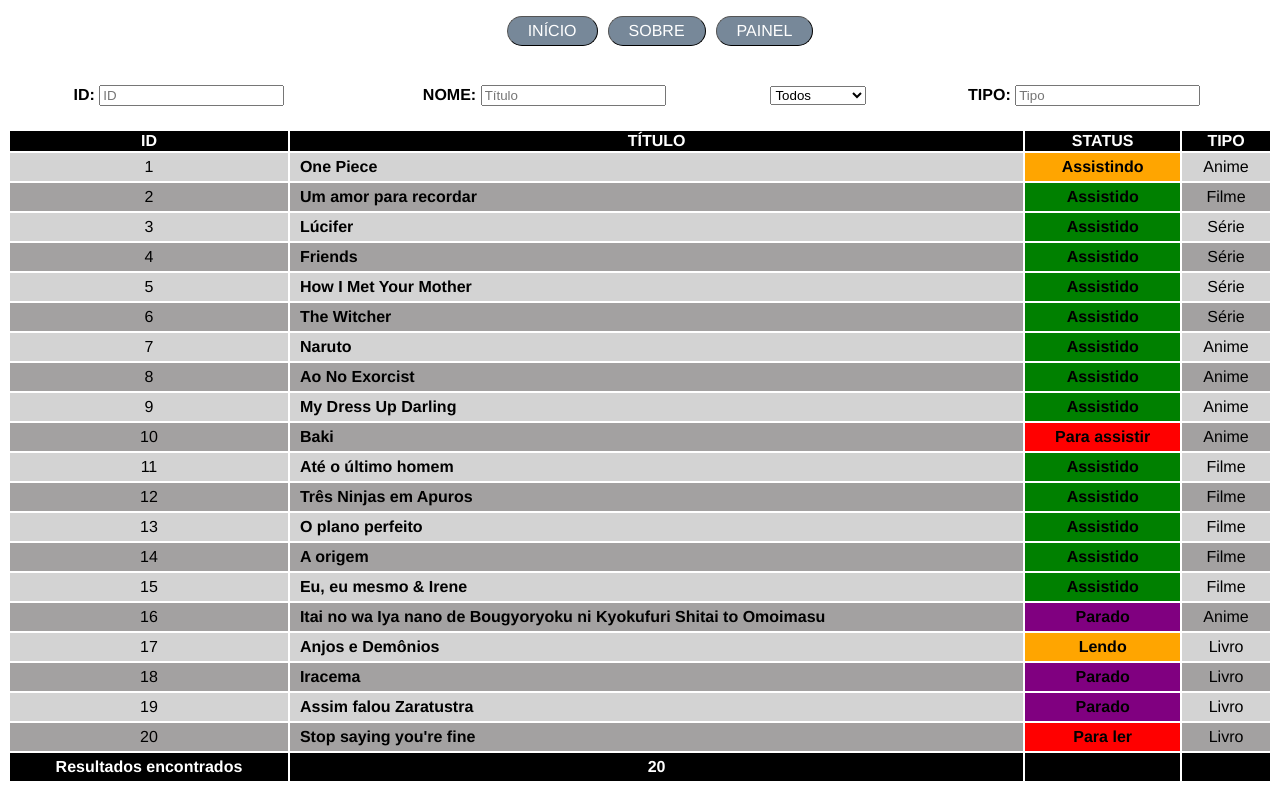
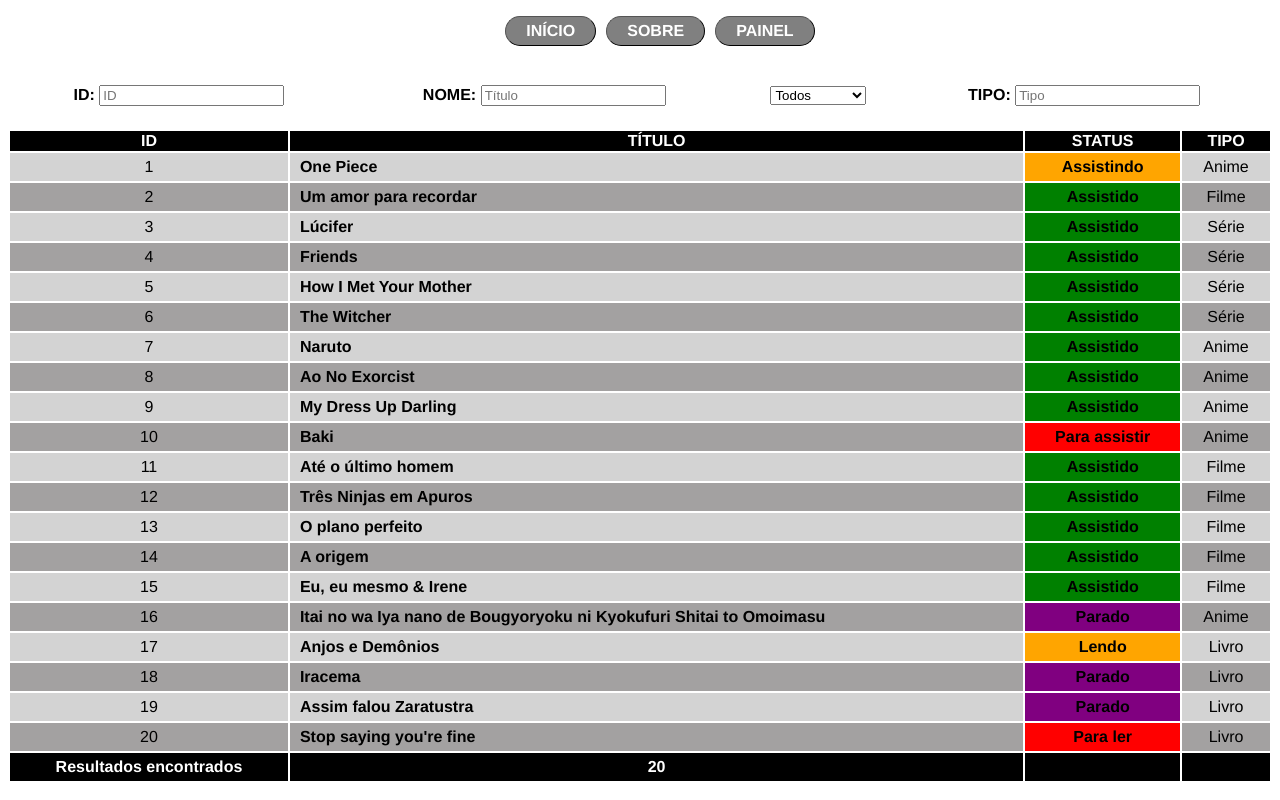
Before and after one commit to xpulquerio/Projeto_CheckList, a React (Create React App) app in the folder checklist/: page / in a window 1280 px wide. Built offline with nearby package versions, Linux system fonts and the light colour scheme.

Commit message:
Não sei quais atualizações fiz agora

```diff
--- a/checklist/src/App.js
+++ b/checklist/src/App.js
@@ -8,23 +8,31 @@
 //components
 import Menu from './components/Menu';
 import Table from './components/Table';
+import Panel from './components/Panel';
+import About from './components/About';
+
 
 
 
 function App() {
-  const [menuAtivo, setNemuAtivo] = useState(1);
+  const [activeMenu, setActiveMenu] = useState(1);
   //const files = useState(files);
   //console.log(files);
+  function changeMenu(x){
+    setActiveMenu(x)
+  };
 
   return (
     <div className="App">
       <header className="">
       </header>
       <div className="App-menu">
-        <Menu />
+        <Menu activeMenu={activeMenu} changeMenu={changeMenu}/>
       </div>
       <div className="App-body">
-        <Table files={files} />
+        {activeMenu === 1 && <Table files={files} />}
+        {activeMenu === 2 && <About />}
+        {activeMenu === 3 && <Panel />}
       </div>
     </div>
   );
--- /dev/null
+++ b/checklist/src/components/About.js
@@ -0,0 +1,9 @@
+import React from 'react'
+
+const About = () => {
+  return (
+    <div>About</div>
+  )
+}
+
+export default About
--- a/checklist/src/components/Menu.js
+++ b/checklist/src/components/Menu.js
@@ -1,13 +1,14 @@
 import React from 'react'
 import styles from './Menu.module.css'
+import Panel from './Panel.js'
 
-const Menu = () => {
+const Menu = ({activeMenu, changeMenu}) => {
   return (
     <div>
         <ul className={styles.App_Menu_ul}>
-            <li className={styles.App_Menu_li}>INÍCIO</li>
-            <li className={styles.App_Menu_li}>SOBRE</li>
-            <li className={styles.App_Menu_li}>PAINEL</li>
+            <li onClick={() => changeMenu(1)} className={styles.App_Menu_li}>INÍCIO</li>
+            <li onClick={() => changeMenu(2)} className={styles.App_Menu_li}>SOBRE</li>
+            <li onClick={() => changeMenu(3)} className={styles.App_Menu_li}>PAINEL</li>
         </ul>
     </div>
   )
--- a/checklist/src/components/Menu.module.css
+++ b/checklist/src/components/Menu.module.css
@@ -3,7 +3,7 @@
 }
 
 li {
-    background-color: lightslategray;
+    background-color: gray;
     display: inline-block;
     padding: 5px 20px 5px 20px;
     margin-left: 5px;
@@ -11,4 +11,12 @@
     border: 1px black outset;
     border-radius: 20px;
     color: #fff;
+    font-weight: bold;
 }
+
+li:hover {
+    background-color: black;
+    transition: 102;
+    cursor: pointer;
+    transition: 0.5s;
+}
--- /dev/null
+++ b/checklist/src/components/Panel.css
@@ -0,0 +1 @@
+div {color: red;}
--- /dev/null
+++ b/checklist/src/components/Panel.js
@@ -0,0 +1,7 @@
+const Panel = () => {
+    return (
+        <div class="teste">Panel</div>
+    )
+}
+
+export default Panel
```
